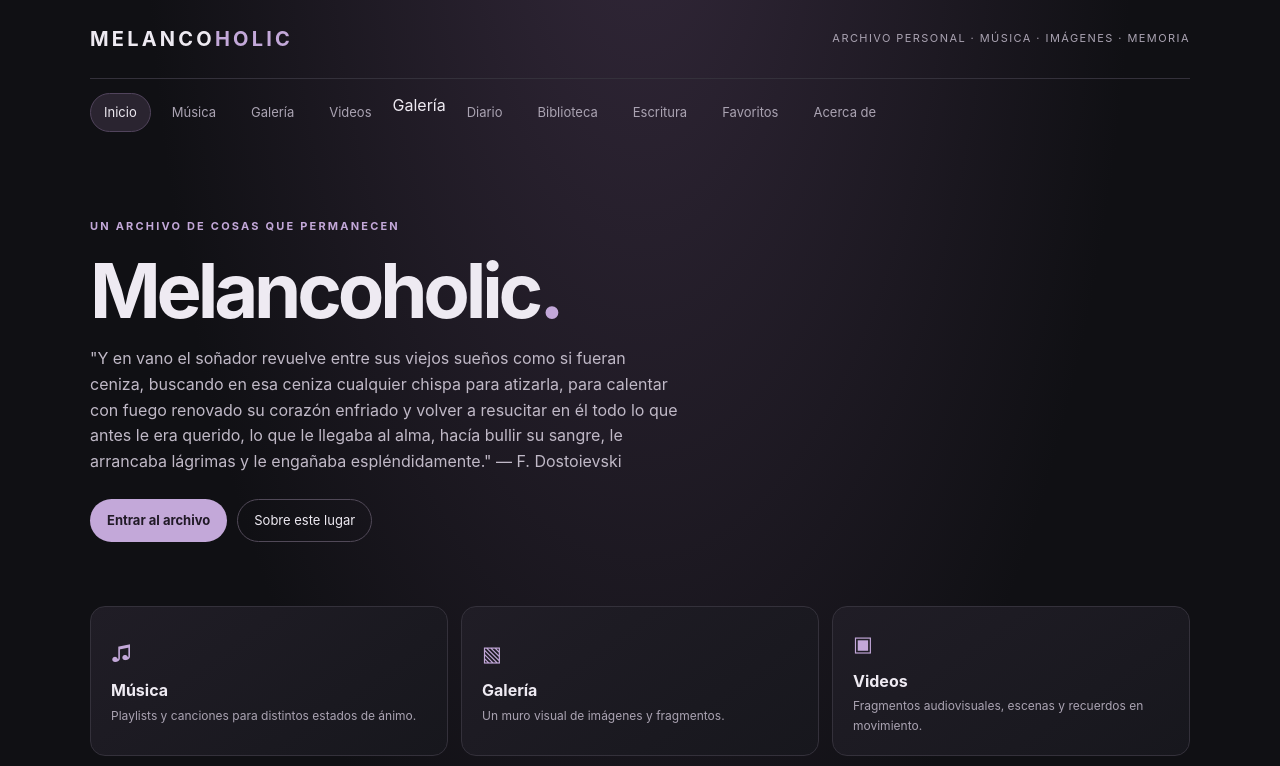
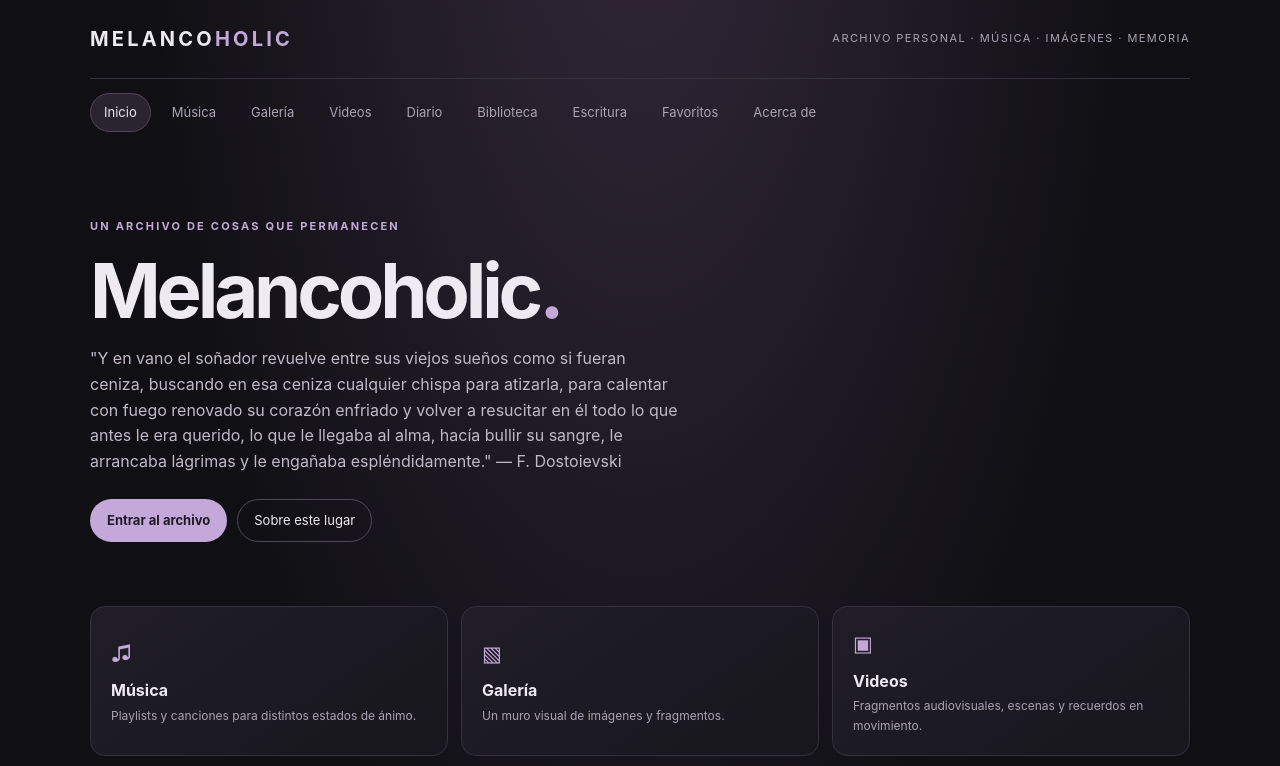
Before and after one commit to ckrimson8/melancoholic, a plain HTML site: page index.html in a window 1280 px wide. Shown: the top 766 px of the page. Drawn offline with Linux system fonts and the light colour scheme.

Commit message:
Update index.html

```diff
--- a/index.html
+++ b/index.html
@@ -57,7 +57,7 @@
 </style></head><body><div class="shell">
 <header class="topbar"><a class="brand" href="#inicio" data-go="inicio">MELANCO<span>HOLIC</span></a><div class="topnote">archivo personal · música · imágenes · memoria</div></header>
 <nav class="nav" aria-label="Navegación principal">
-<button class="active" data-view="inicio">Inicio</button><button data-view="musica">Música</button><button data-view="galeria">Galería</button><button data-view="videos">Videos</button>Galería</button><button data-view="diario">Diario</button><button data-view="biblioteca">Biblioteca</button><button data-view="escritura">Escritura</button><button data-view="favoritos">Favoritos</button><button data-view="acerca">Acerca de</button></nav>
+<button class="active" data-view="inicio">Inicio</button><button data-view="musica">Música</button><button data-view="galeria">Galería</button><button data-view="videos">Videos</button><button data-view="diario">Diario</button><button data-view="biblioteca">Biblioteca</button><button data-view="escritura">Escritura</button><button data-view="favoritos">Favoritos</button><button data-view="acerca">Acerca de</button></nav>
 <main>
 <section class="view active" id="view-inicio"><div class="hero"><div class="kicker">Un archivo de cosas que permanecen</div><h1>Melancoholic<span style="color:var(--accent)">.</span></h1><p>"Y en vano el soñador revuelve entre sus viejos sueños como si fueran ceniza, buscando en esa ceniza cualquier chispa para atizarla, para calentar con fuego renovado su corazón enfriado y volver a resucitar en él todo lo que antes le era querido, lo que le llegaba al alma, hacía bullir su sangre, le arrancaba lágrimas y le engañaba espléndidamente." — F. Dostoievski</p><div class="hero-actions"><button class="primary-link" data-go="musica">Entrar al archivo</button><button class="secondary-link" data-go="acerca">Sobre este lugar</button></div></div>
 <div class="home-grid">
```
